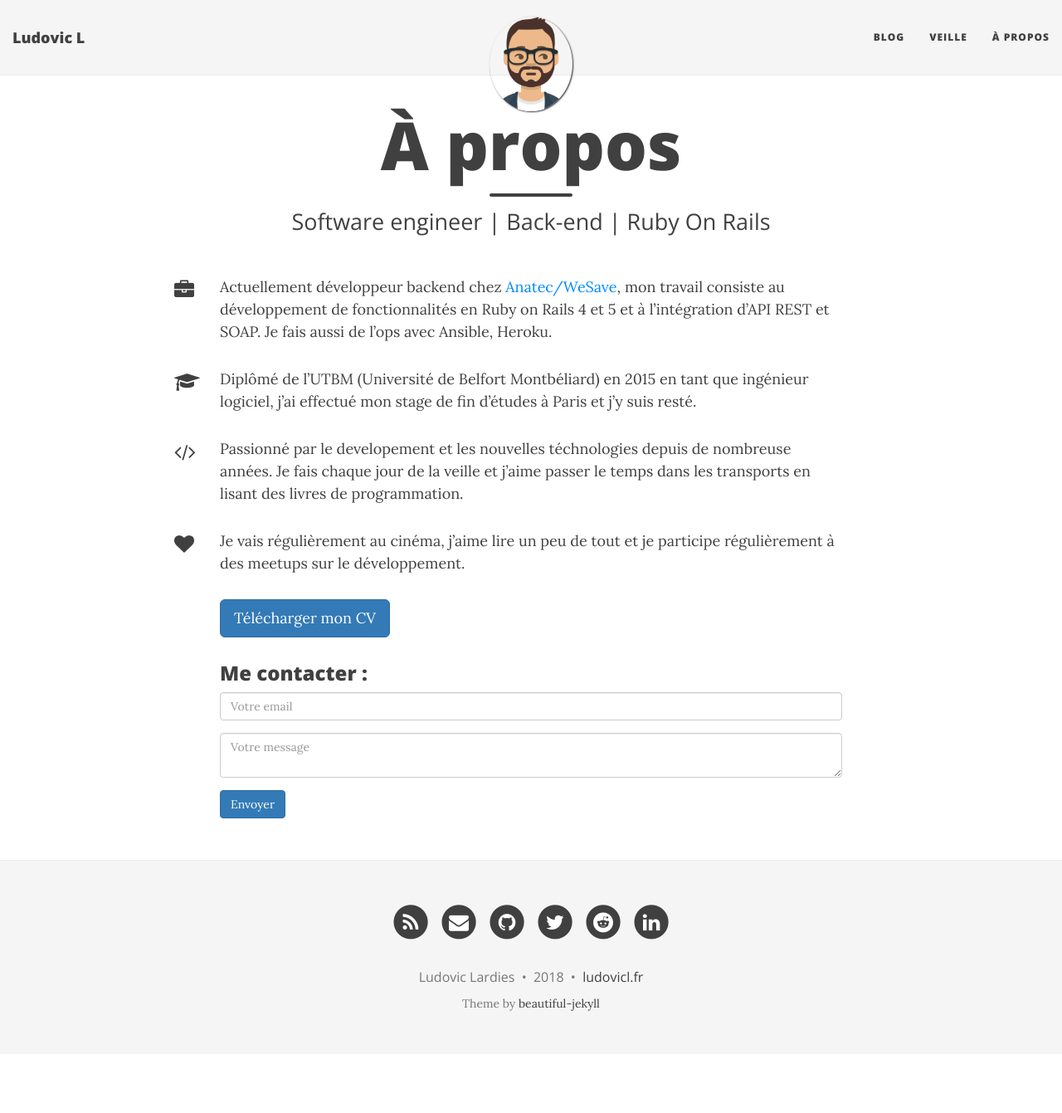
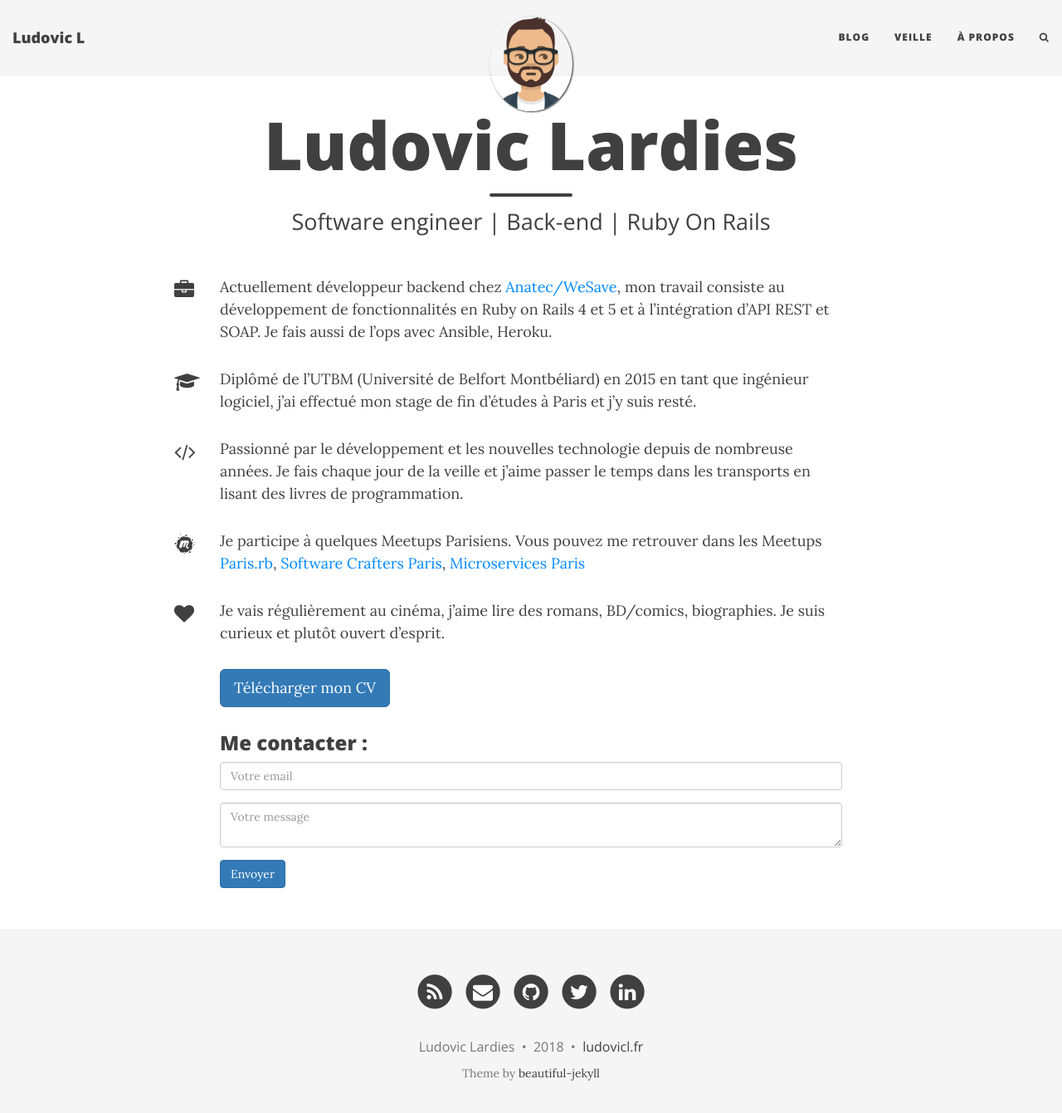
Before and after one commit to jackplux/jackplux.github.io, a Jekyll site: the page built from aboutme.md, in a window 1280 px wide and 1354 px high. Shown: the top 1341 px of the window at 83% size. Built offline with Jekyll 4.4.1, drawn with Linux system fonts in a browser that asks for light colours; nearby versions of some CDN libraries.

Commit message:
Add search page

```diff
--- a/_config.yml
+++ b/_config.yml
@@ -26,6 +26,8 @@
   Blog: ""
   Veille: "veille"
   À propos: "aboutme"
+nav-search: "search"
+
   #Resources:
   #  - Beautiful Jekyll: "http://deanattali.com/beautiful-jekyll/"
   #  - Learn markdown: "http://www.markdowntutorial.com/"
@@ -78,7 +80,7 @@
 #  facebook: yourname
   github: ludovicl
   twitter: ludovicl
-  reddit: leyhu
+# reddit: leyhu
 #  google-plus: +yourname
   linkedin: lardies
 #  xing: yourname
--- a/_includes/nav.html
+++ b/_includes/nav.html
@@ -34,6 +34,16 @@
           </li>
         {% endif %}
         {% endfor %}
+        {% if site.nav-search %}
+        <li>
+          <a href="{{ site.baseurl }}/{{ site.nav-search }}" class="nav-search-link" title="Search">
+            <span class="fa fa-search nav-search-icon"></span>
+          <span class="nav-search-text"></span>
+          </a>
+        </li>
+        {% endif %}
+          </ul>
+        </div>
       </ul>
     </div>
 
--- a/_layouts/base.html
+++ b/_layouts/base.html
@@ -4,7 +4,7 @@
   - "/css/bootstrap-social.css"
   - "/css/main.css"
 common-ext-css:
-  - "//maxcdn.bootstrapcdn.com/font-awesome/4.6.0/css/font-awesome.min.css"
+  - "//maxcdn.bootstrapcdn.com/font-awesome/4.7.0/css/font-awesome.min.css"
 common-googlefonts:
   - "Lora:400,700,400italic,700italic"
   - "Open+Sans:300italic,400italic,600italic,700italic,800italic,400,300,600,700,800"
--- a/aboutme.md
+++ b/aboutme.md
@@ -1,6 +1,6 @@
 ---
 layout: page
-title: À propos
+title: Ludovic Lardies
 subtitle: "Software engineer | Back-end | Ruby On Rails"
 css: "/css/aboutme.css"
 ---
@@ -12,13 +12,15 @@
 Diplômé de l'UTBM (Université de Belfort Montbéliard) en 2015 en tant que ingénieur logiciel, j'ai effectué mon stage de fin d'études à Paris et j'y suis resté.
 
 <span class="fa fa-code about-icon"></span>
-Passionné par le developement et les nouvelles téchnologies depuis de nombreuse années. Je fais chaque jour de la veille et j'aime passer le temps dans les transports en lisant des livres de programmation.
+Passionné par le développement et les nouvelles technologie depuis de nombreuse années. Je fais chaque jour de la veille et j'aime passer le temps dans les transports en lisant des livres de programmation.
+
+<span class="fa fa-meetup about-icon"></span>
+Je participe à quelques Meetups Parisiens. Vous pouvez me retrouver dans les Meetups [Paris.rb](https://www.meetup.com/fr-FR/parisrb/), [Software Crafters Paris](https://www.meetup.com/fr-FR/paris-software-craftsmanship/), [Microservices Paris](https://www.meetup.com/fr-FR/Microservices-Paris/)
 
 <span class="fa fa-heart about-icon"></span>
-Je vais régulièrement au cinéma, j'aime lire un peu de tout et je participe régulièrement à des meetups sur le développement.
+Je vais régulièrement au cinéma, j'aime lire des romans, BD/comics, biographies. Je suis curieux et plutôt ouvert d'esprit.
 
 <a class="btn btn-primary btn-lg" href="/img/Ludovic-Lardies-CV.pdf" role="button">Télécharger mon CV </a>
-
 
 ### Me contacter :
 <form action="https://formspree.io/ludoviclrds+contact@gmail.com" method="POST">
@@ -29,5 +31,4 @@
         <textarea name="message" class="form-control" placeholder="Votre message"></textarea>
     </div>
     <button type="submit" class="btn btn-primary">Envoyer</button>
-
 </form>
```
Also changed, not shown: search.md (added, +20 -0 lines). Lines whose indentation alone changed are shown as unchanged.
